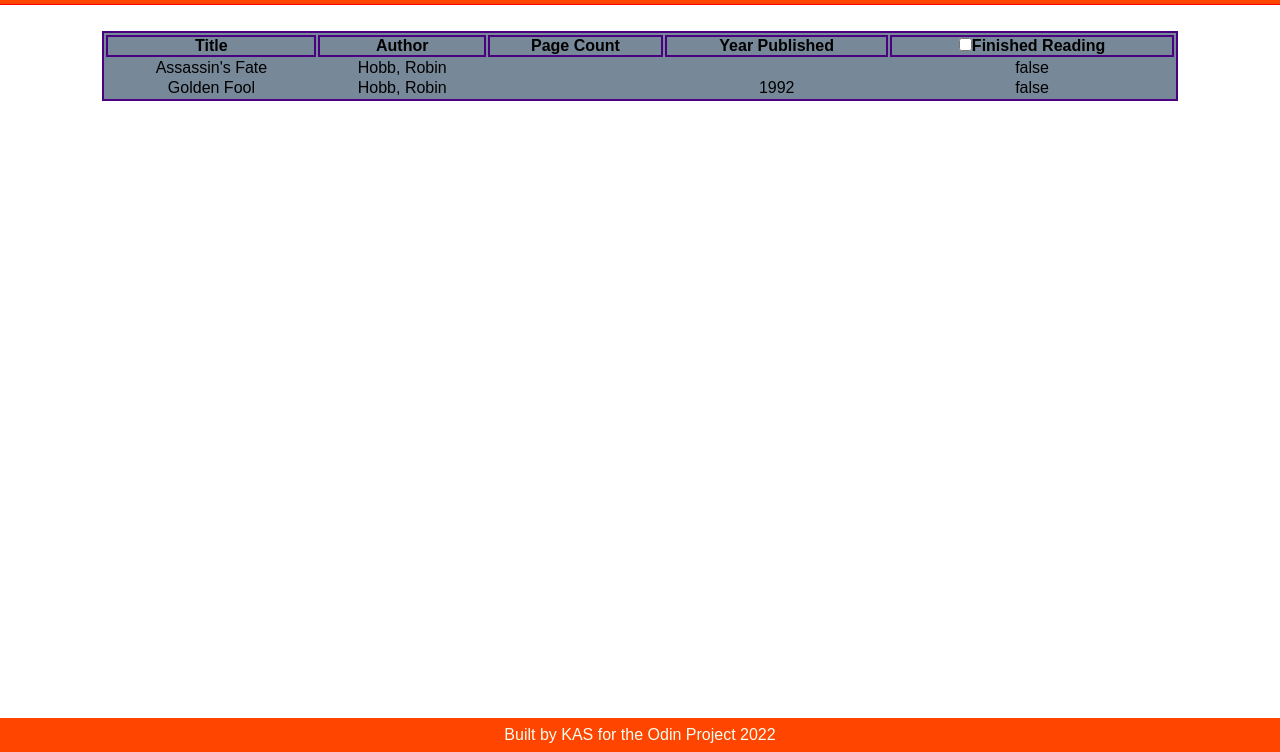
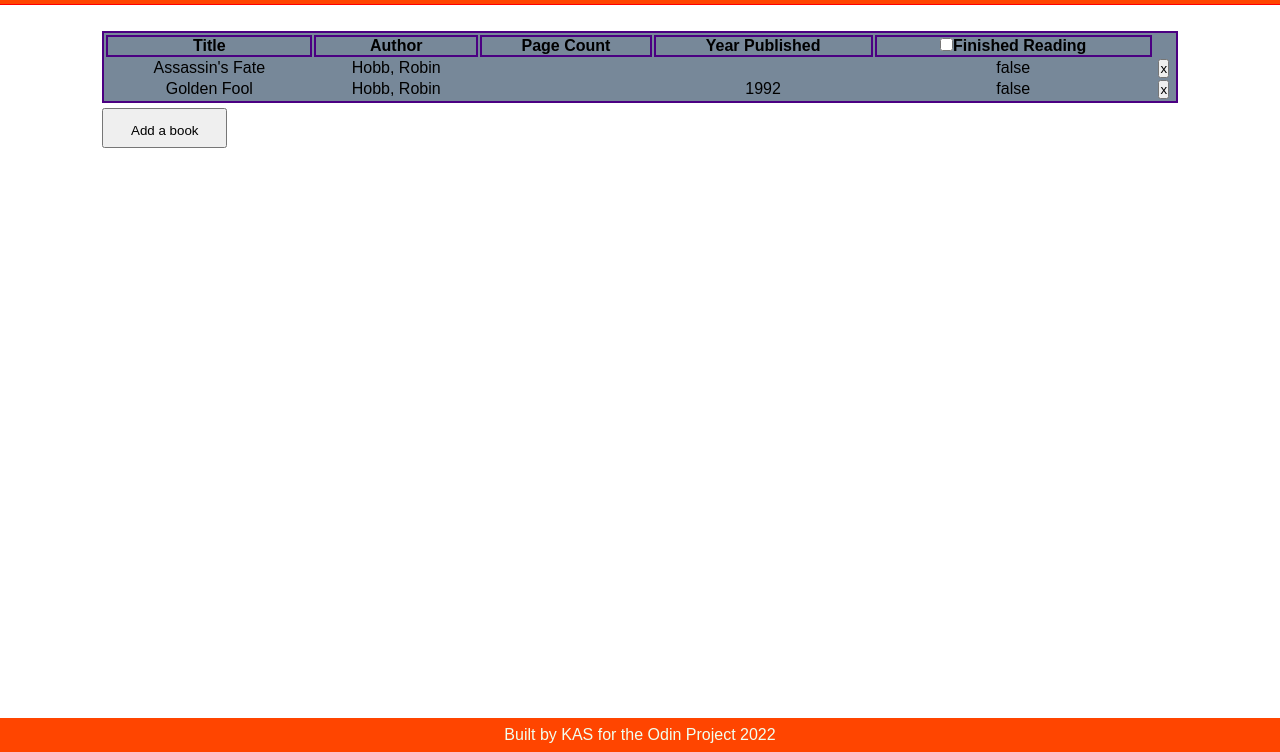
Before and after one commit to fitzchivalrymontrose/odin-project-library, a plain HTML site: page index.html in a window 1280 px wide. Shown: the part 48-800 px from the top of the page. Drawn offline with Linux system fonts and the light colour scheme; a web font is replaced by a local one.

Commit message:
Added buttons for creating and deleting books: HTML/CSS only, no functionality.

```diff
--- a/index.html
+++ b/index.html
@@ -31,6 +31,7 @@
 
             </tbody>
         </table>
+        <button id="add-book">Add a book</button>
     </main>
     <footer>
         <p>Built by KAS for the Odin Project 2022</p>
--- a/library.js
+++ b/library.js
@@ -48,6 +48,9 @@ function addBookToDisplay(book) {
         info.textContent = elem;
         bookRow.appendChild(info);
     });
+    let removeBtn = document.createElement('button');
+    removeBtn.textContent = 'x'
+    bookRow.appendChild(removeBtn);
     shelf.appendChild(bookRow);
 }
 
--- a/style.css
+++ b/style.css
@@ -32,6 +32,7 @@ main {
     align-items: stretch;
     justify-content: flex-start;
     padding: 2% 8%;
+    gap: 5px;
 }
 
 table {
@@ -51,6 +52,12 @@ tr {
     border: 1px solid indigo;
 }
 
+#add-book {
+    height: 40px;
+    width: fit-content;
+    padding: 1em 2em;
+}
+
 footer {
 
 }
```
